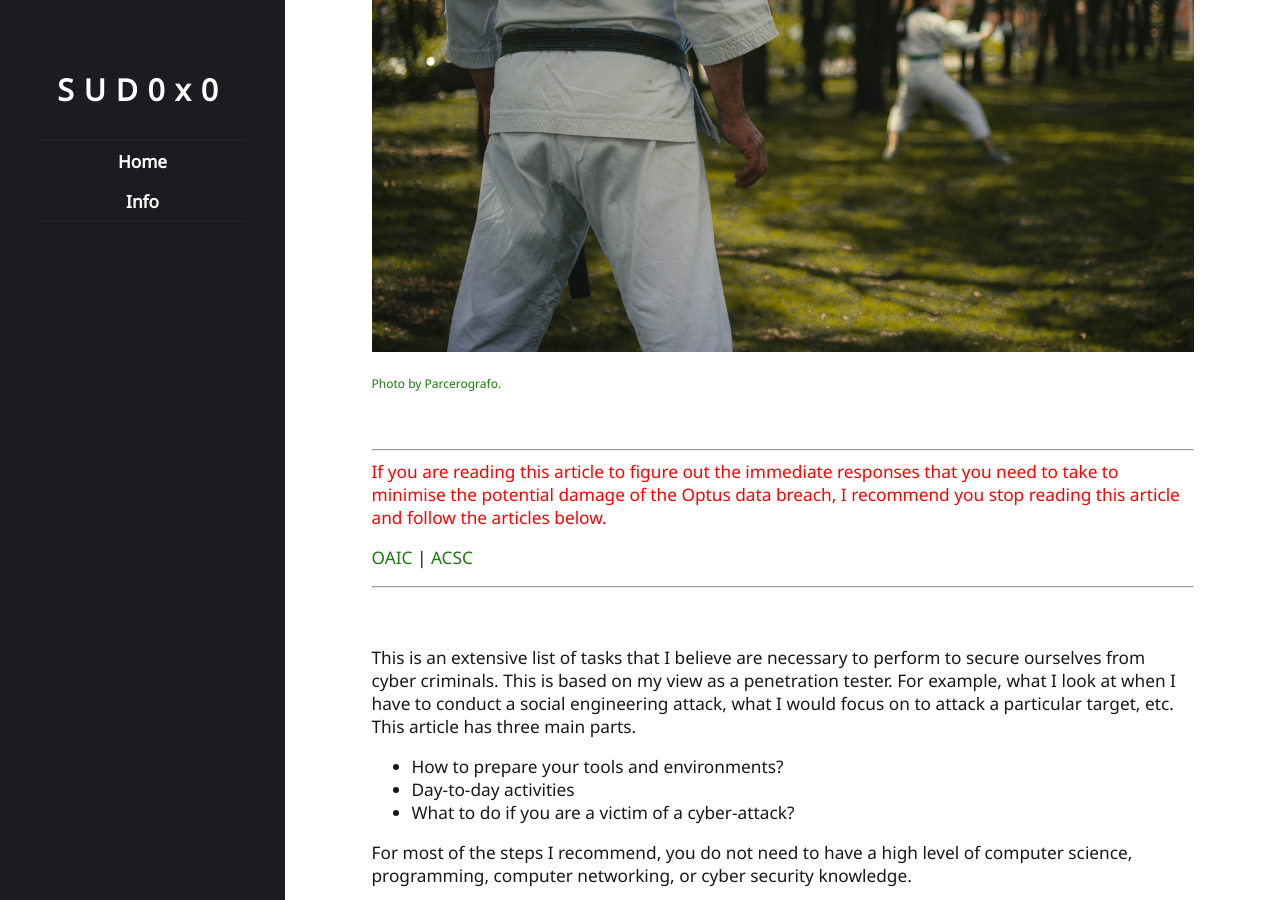
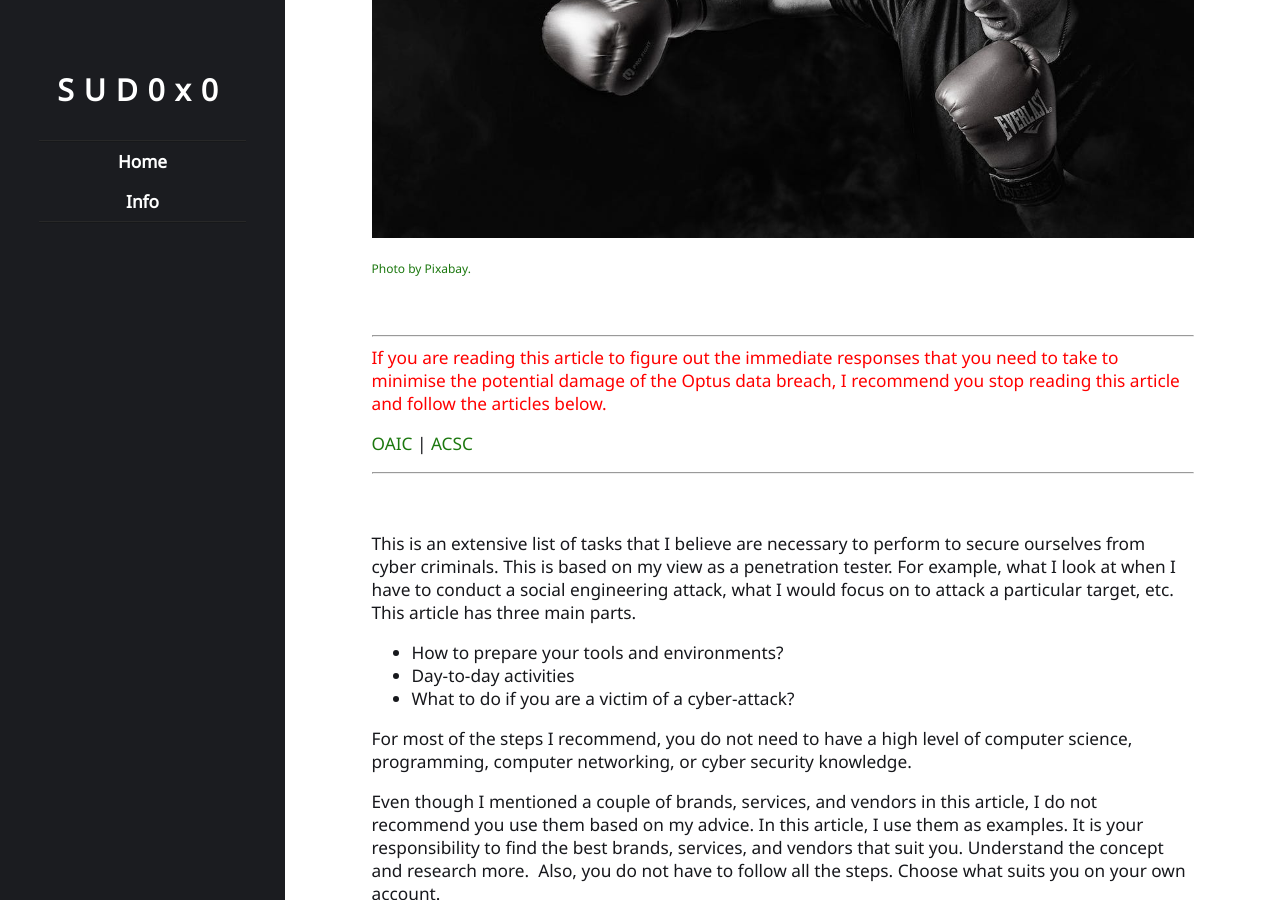
Before and after one commit to sud0x0/SUD0x0, a Jekyll site: the page built from _posts/2022-10-02-How-to-protect-yourself-from-cyber-criminals.md, in a window 1280 px wide and 900 px high, scrolled down 457 px. Built offline with Jekyll 4.4.1, drawn with Linux system fonts in a browser that asks for light colours.

Commit message:
New Article - 2nd one - 10

```diff
--- a/_posts/2022-10-02-How-to-protect-yourself-from-cyber-criminals.md
+++ b/_posts/2022-10-02-How-to-protect-yourself-from-cyber-criminals.md
@@ -8,7 +8,7 @@ Keywords: cyber criminals, cyber security, cybercrime, cyber safe
 ---
 
 <img class="blog-main-image" src="https://sud0x0.com/images/article-2.jpeg">
-<p style="font-size:12px"><a href="https://www.pexels.com/photo/man-wearing-karategi-standing-on-grass-5968798/" target="_blankl">Photo by Parcerografo.</a></p>
+<p style="font-size:12px"><a href="https://www.pexels.com/photo/man-doing-boxing-163403/" target="_blankl">Photo by Pixabay.</a></p>
 
 <br>
 
```
Also changed, not shown: images/article-2.jpeg.
